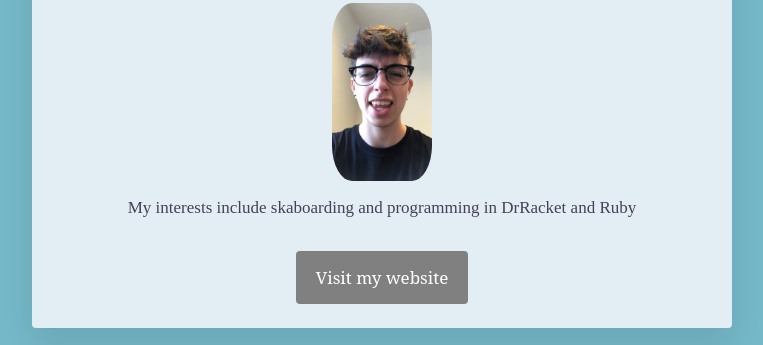
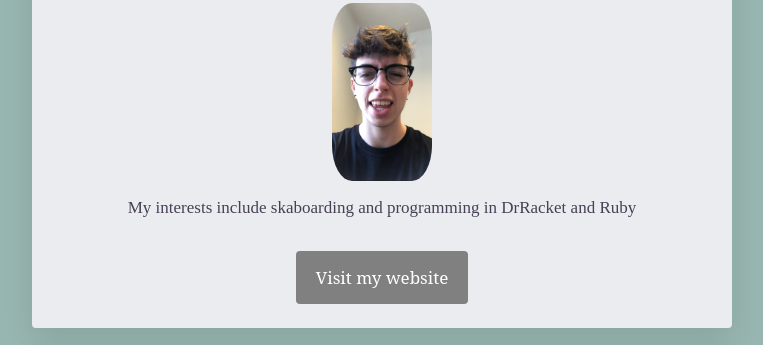
Before and after one commit to Bernscaiado/profile, a plain HTML site: page index.html in a window 1280 px wide. Shown: the part 187-532 px from the top of the page, without its empty margins (258-1021 px from the left). Drawn offline with Linux system fonts and the light colour scheme.

Commit message:
fixed color scheme

```diff
--- a/style.css
+++ b/style.css
@@ -21,7 +21,7 @@
 }
 
 body {
-  background-color: #75B8C8;
+  background-color: #98B6B1;
   font-family:  'Noto Serif', serif;
   color: #474056;
   font-size: 17px;
```
